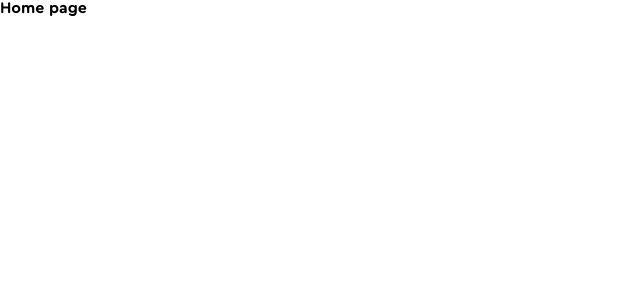
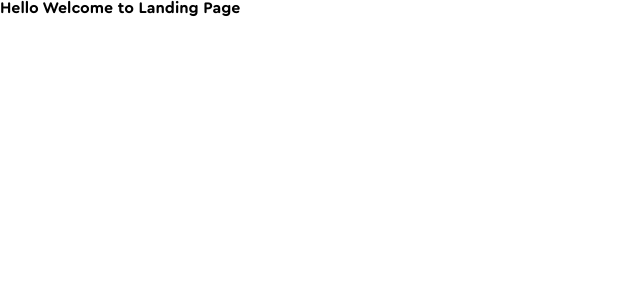
Before and after one commit to dhanushramudri/intern.ai, a React (Create React App) app: page / in a window 1280 px wide. Shown: the top 300 px of the page, without its empty margins (0-640 px from the left). Built offline with nearby package versions, Linux system fonts and the light colour scheme; a web font is replaced by a local one.

Commit message:
Landing page

```diff
--- a/src/components/Home.jsx
+++ b/src/components/Home.jsx
@@ -3,7 +3,7 @@ import { Navigate } from "react-router-dom";
 import Login from "./Login/Login";
 
 const Home = ({ message }) => {
-  return <div>Home page</div>;
+  return <div>Hello Welcome to Landing Page</div>;
 };
 
 export default Home;
```
